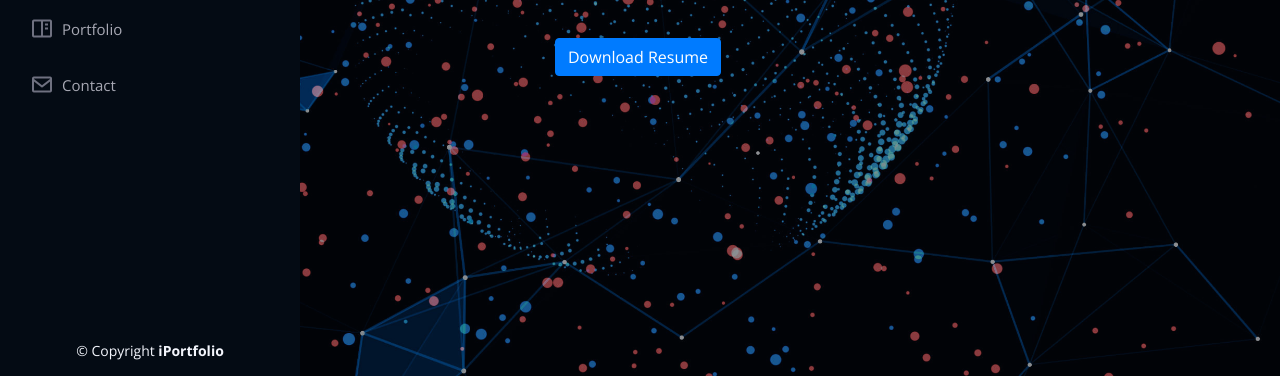
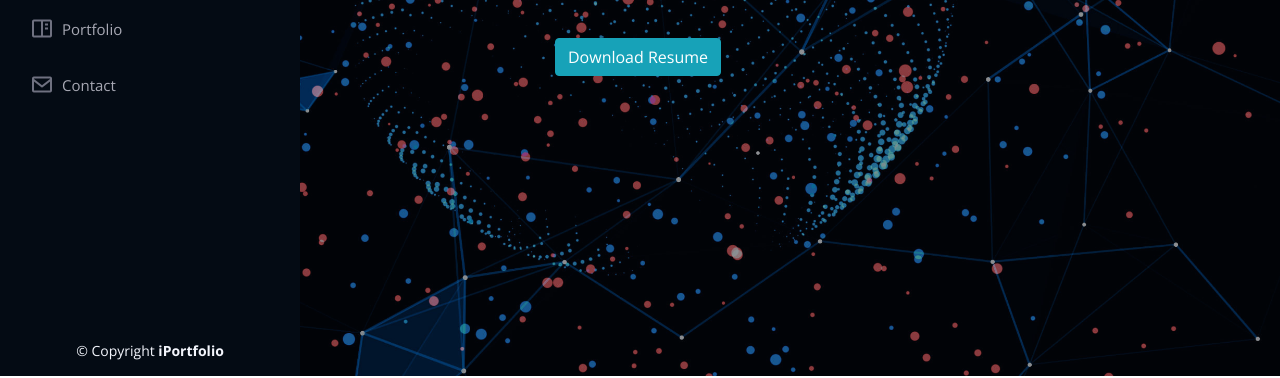
Before and after one commit to fikriash/iPortfolio, a plain HTML site: page index.html in a window 1280 px wide. Shown: the part 424-802 px from the top of the page. Drawn offline with nearby package versions, Linux system fonts and the light colour scheme.

Commit message:
Update index.html

```diff
--- a/index.html
+++ b/index.html
@@ -71,7 +71,7 @@
           <p>I'm <span class="typed align-items-center" data-typed-items="Data Scientist, Data Analyst"></span></p>
       </div>
       <div class="d-grid gap-2 col-8 mx-auto">
-        <a href="https://drive.google.com/file/d/1KUhZu-v7toKyuVdHVMVspM7i-ZFxLTTO/view?usp=sharing" class="btn btn-primary" tabindex="-1" role="button" aria-disabled="true">Download Resume</a>
+        <a href="https://drive.google.com/file/d/1KUhZu-v7toKyuVdHVMVspM7i-ZFxLTTO/view?usp=sharing" class="btn btn-info" tabindex="-1" role="button" aria-disabled="true">Download Resume</a>
       </div>
     </div>
   </section><!-- End Hero -->
```
